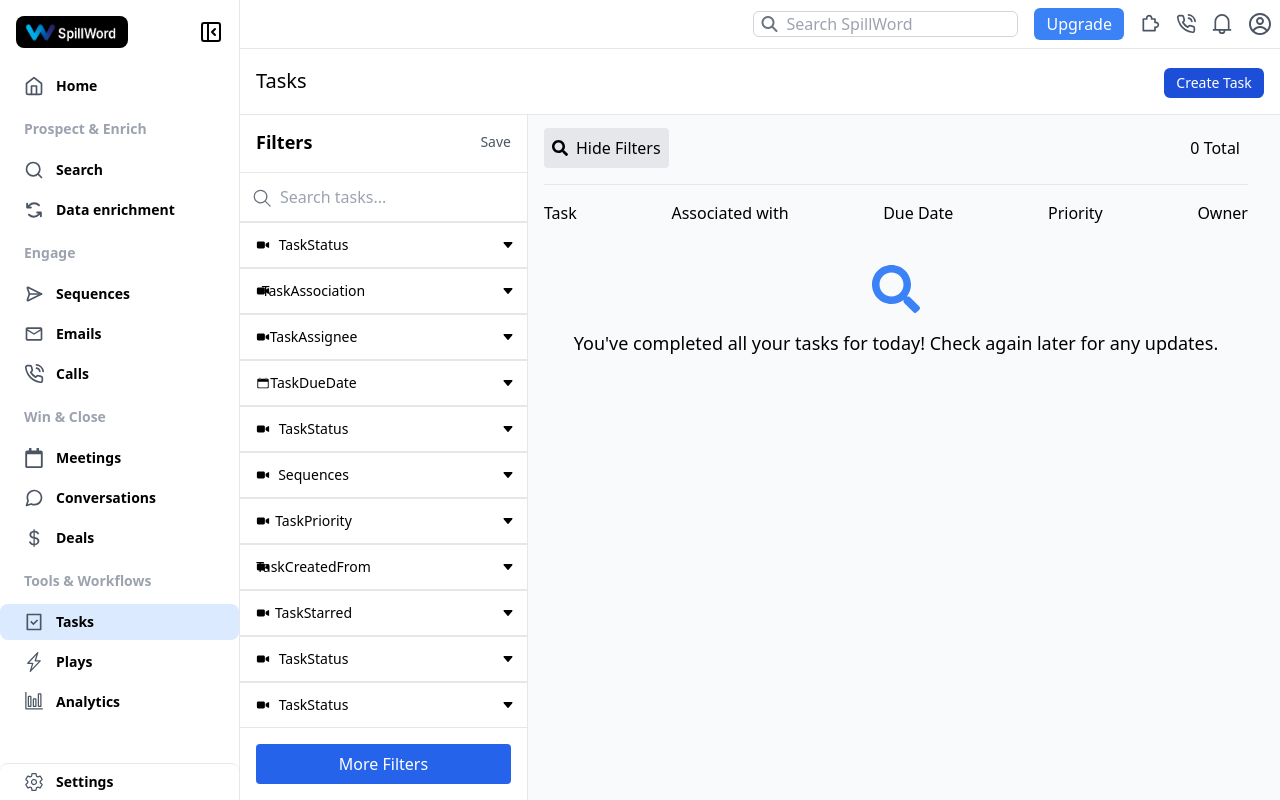
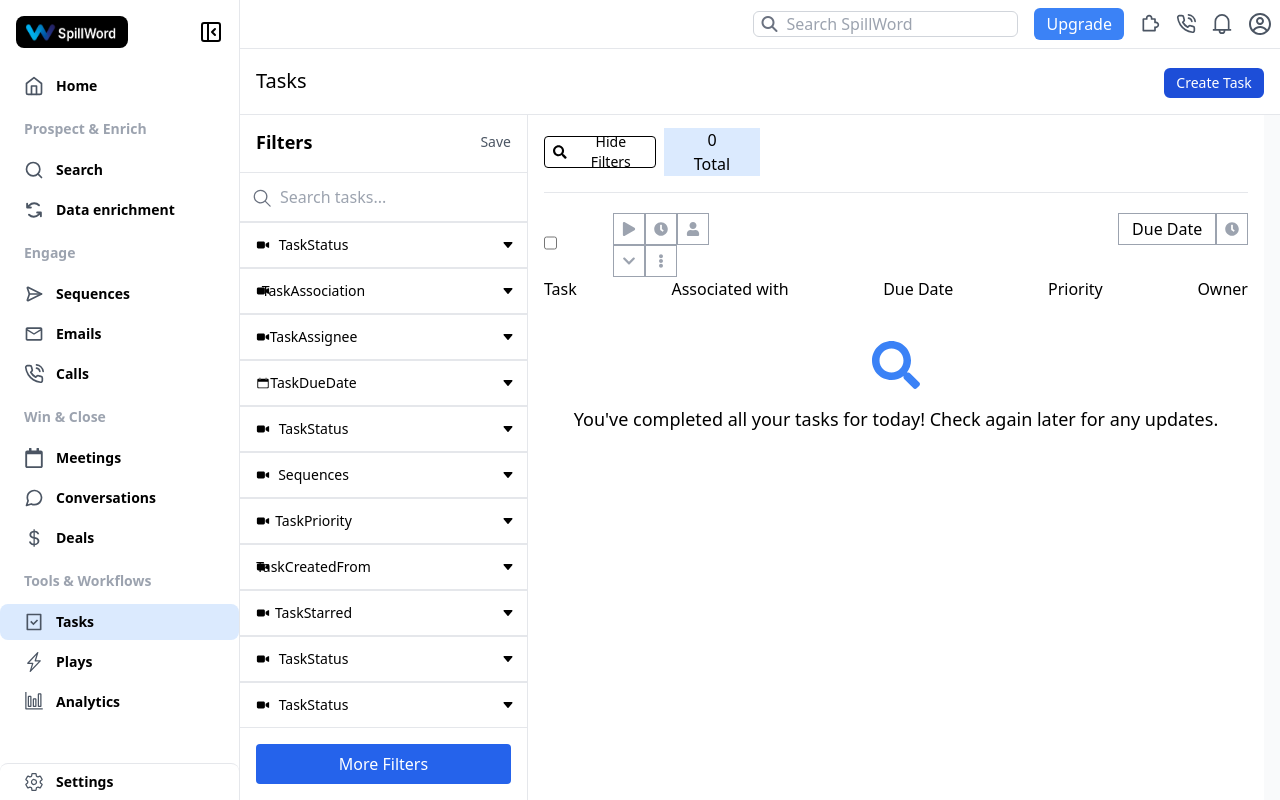
Before and after one commit to zainishfaq/Apollo, a React (Vite) app in the folder Frontend/: page /Tasks in a window 1280 px wide. Built offline with nearby package versions, Linux system fonts and the light colour scheme.

Commit message:
Task Main Content page created

```diff
--- a/Frontend/src/pages/Tasks.jsx
+++ b/Frontend/src/pages/Tasks.jsx
@@ -1,5 +1,6 @@
 import React from 'react'
-import { FaFilter, FaTasks, FaCalendarAlt, FaUser, FaStar } from 'react-icons/fa';
+//import { FaFilter, FaTasks, FaCalendarAlt, FaUser, FaStar } from 'react-icons/fa';
+import { FaPlay, FaClock, FaUser, FaChevronDown, FaEllipsisV } from 'react-icons/fa';
 import { FaSearch } from 'react-icons/fa';
 import TaskStatus from '../components/Filters/TaskStatus';
 import { GoSearch } from 'react-icons/go';
@@ -119,17 +120,35 @@
       </div>
 
       {/* Main Content */}
-      <div className="flex-1 p-4">
-        <div className="flex justify-between items-center mb-4">
-          <button className="flex items-center bg-gray-200 p-2 rounded">
+      <div className="flex-1 bg-white p-4">
+        <div className="flex items-center mb-4">
+          <button className="flex text-sm w-28 h-8 items-center bg-white text-black border border-black p-2 rounded">
             <FaSearch className="mr-2" />
             Hide Filters
           </button>
-          <div className="flex items-center">
-            <span className="mr-2">0 Total</span>
-          </div>
+            <button className='bg-blue-100 w-24 h-12 m-0 p-0 ml-2'> <span>0</span><br/>Total</button>
         </div>
         <div className="border-t border-gray-200 pt-4">
+          <div className='flex flex-row'>
+          <input
+                type="checkbox"
+                id="dropdownCheckbox"
+                className="p-2 pt-0"
+            />
+            <div className='ml-14 mt-1'>
+              <button className='border border-gray-400 p-2'><FaPlay className=" text-sm text-gray-400" /></button>
+              <button className='border border-gray-400 p-2'><FaClock className=" text-sm text-gray-400" /></button>
+              <button className='border border-gray-400 p-2'><FaUser className=" text-sm text-gray-400" /></button>
+              <button className='border border-gray-400 p-2'><FaChevronDown className=" text-sm text-gray-400"/></button>
+              <button className='border border-gray-400 p-2'> <FaEllipsisV className=" text-sm text-gray-400" /></button>
+
+            </div>
+            <button className='ml-96 mt-1 w-32 h-8 border border-gray-400'>
+              Due Date
+            </button>
+            <button className='border border-gray-400 p-2 h-8 mt-1'><FaClock className=" text-sm text-gray-400" />
+            </button>
+          </div>
           <div className="flex justify-between items-center mb-2">
             <span>Task</span>
             <span>Associated with</span>
```
